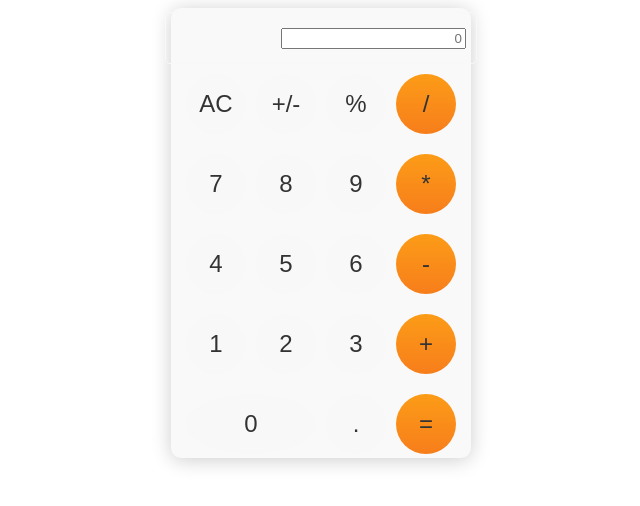
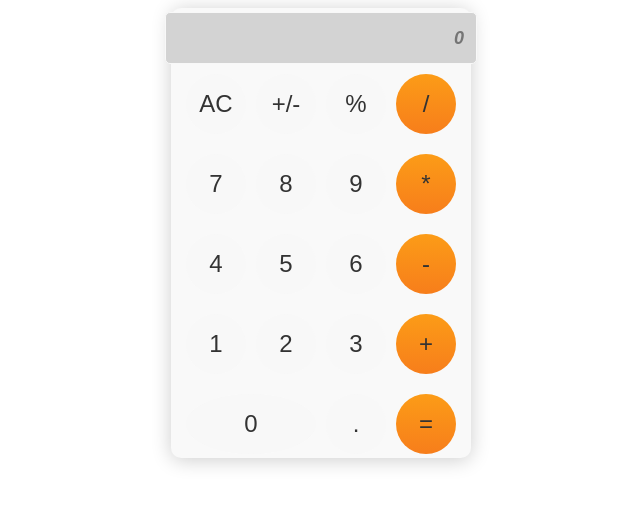
Before and after one commit to ezraermy/math-magicians, a React (Create React App) app: page / in a window 1280 px wide. Shown: the top 506 px of the page, without its empty margins (319-959 px from the left). Built offline with nearby package versions, Linux system fonts and the light colour scheme.

Commit message:
Add css to the result screen

```diff
--- a/src/components/css/styles.css
+++ b/src/components/css/styles.css
@@ -22,6 +22,7 @@
   align-items: center;
   padding-right: 10px;
   font-size: 28px;
+  background: lightgray;
 }
 
 .autput {
@@ -30,11 +31,15 @@
   flex-direction: column;
   justify-content: center;
   align-items: center;
-  text-align: right;
 }
 
 input[type="text" i] {
   text-align: right;
+  border: none;
+  font-size: 18px;
+  font-weight: 700;
+  font-style: italic;
+  background: lightgray;
 }
 
 .buttons {
```
